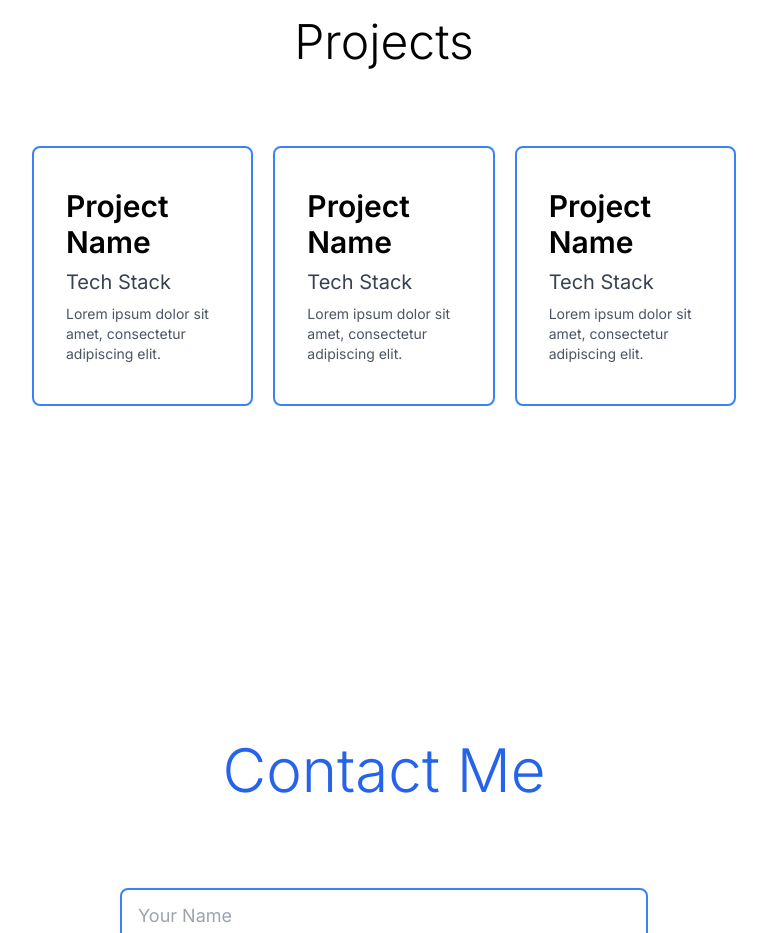
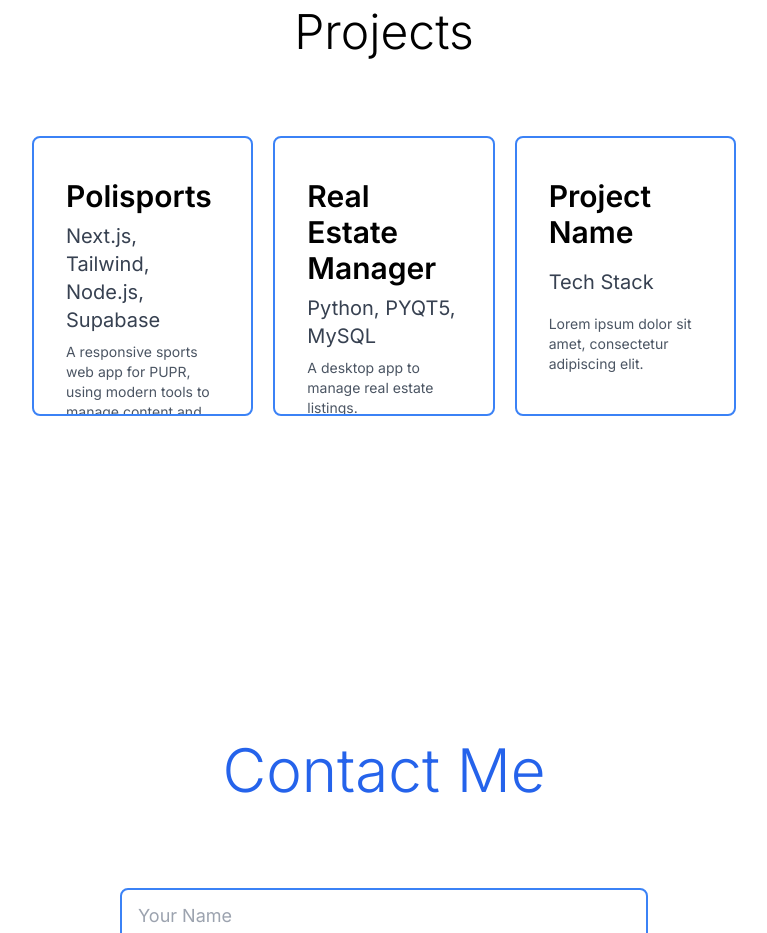
Before and after one commit to jcas12/Julio-C.-Portfolio, a React (Vite) app: page / in a window 1280 px wide. Shown: the part 1860-2793 px from the top of the page, without its empty margins (416-1183 px from the left). Built offline with nearby package versions, Linux system fonts and the light colour scheme.

Commit message:
Fixed height with cards to make them equal and not have one be taller than the other

```diff
--- a/src/components/Projects.jsx
+++ b/src/components/Projects.jsx
@@ -3,44 +3,53 @@ const Projects = () => {
     <div id='projects' className="min-h-screen w-full
     flex flex-col items-center justify-center gap-20
     p-10 md:p-16 xl:px-32">
-      <h1 className="text-center text-5xl
-      font-light ">Projects</h1>
+      <h1 className="text-center text-5xl font-light">Projects</h1>
 
-      <div className="grid grid-cols-1
-      lg:grid-cols-2 xl:grid-cols-3 gap-5">
+      <div className="grid grid-cols-1 lg:grid-cols-2 xl:grid-cols-3 gap-5">
 
-        <div className="text-left space-y-2 border-2
-        hover:scale-105 transition-all duration-200 cursor-pointer
-        px-8 py-10 border-blue-500 rounded-lg hover:bg-blue-50">
+        {/* Polisports Card */}
+        <div className="h-[280px] flex flex-col justify-between
+        text-left space-y-2 border-2 hover:scale-105 transition-all duration-200
+        cursor-pointer px-8 py-10 border-blue-500 rounded-lg hover:bg-blue-50 overflow-hidden">
+          <h1 className="text-3xl font-semibold">Polisports</h1>
+          <h3 className="text-xl text-gray-700">Next.js, Tailwind, Node.js, Supabase</h3>
+          <p className="text-sm text-gray-600">
+            A responsive sports web app for PUPR, using modern tools
+            to manage content and display it cleanly.
+          </p>
+        </div>
+
+        {/* Real Estate Manager Card */}
+        <a
+          href="https://github.com/jcas12/Real-Estate-Manager"
+          target="_blank"
+          rel="noopener noreferrer"
+        >
+          <div className="h-[280px] flex flex-col justify-between
+          text-left space-y-2 border-2 hover:scale-105 transition-all duration-200
+          cursor-pointer px-8 py-10 border-blue-500 rounded-lg hover:bg-blue-50 overflow-hidden">
+            <h1 className="text-3xl font-semibold">Real Estate Manager</h1>
+            <h3 className="text-xl text-gray-700">Python, PYQT5, MySQL</h3>
+            <p className="text-sm text-gray-600">
+              A desktop app to manage real estate listings.
+            </p>
+          </div>
+        </a>
+
+        {/* Placeholder Card */}
+        <div className="h-[280px] flex flex-col justify-between
+        text-left space-y-2 border-2 hover:scale-105 transition-all duration-200
+        cursor-pointer px-8 py-10 border-blue-500 rounded-lg hover:bg-blue-50 overflow-hidden">
           <h1 className="text-3xl font-semibold">Project Name</h1>
           <h3 className="text-xl text-gray-700">Tech Stack</h3>
           <p className="text-sm text-gray-600">
-              Lorem ipsum dolor sit amet, consectetur adipiscing elit.
-            </p>
+            Lorem ipsum dolor sit amet, consectetur adipiscing elit.
+          </p>
         </div>
 
-        <div className="text-left space-y-2 border-2
-        hover:scale-105 transition-all duration-200 cursor-pointer
-        px-8 py-10 border-blue-500 rounded-lg hover:bg-blue-50">
-          <h1 className="text-3xl font-semibold">Project Name</h1>
-          <h3 className="text-xl text-gray-700">Tech Stack</h3>
-          <p className="text-sm text-gray-600">
-              Lorem ipsum dolor sit amet, consectetur adipiscing elit.
-            </p>
-        </div>
-
-        <div className="text-left space-y-2 border-2
-        hover:scale-105 transition-all duration-200 cursor-pointer
-        px-8 py-10 border-blue-500 rounded-lg hover:bg-blue-50">
-          <h1 className="text-3xl font-semibold">Project Name</h1>
-          <h3 className="text-xl text-gray-700">Tech Stack</h3>
-          <p className="text-sm text-gray-600">
-              Lorem ipsum dolor sit amet, consectetur adipiscing elit.
-            </p>
-        </div>
       </div>
     </div>
   )
 }
 
-export default Projects
+export default Projects;
```
